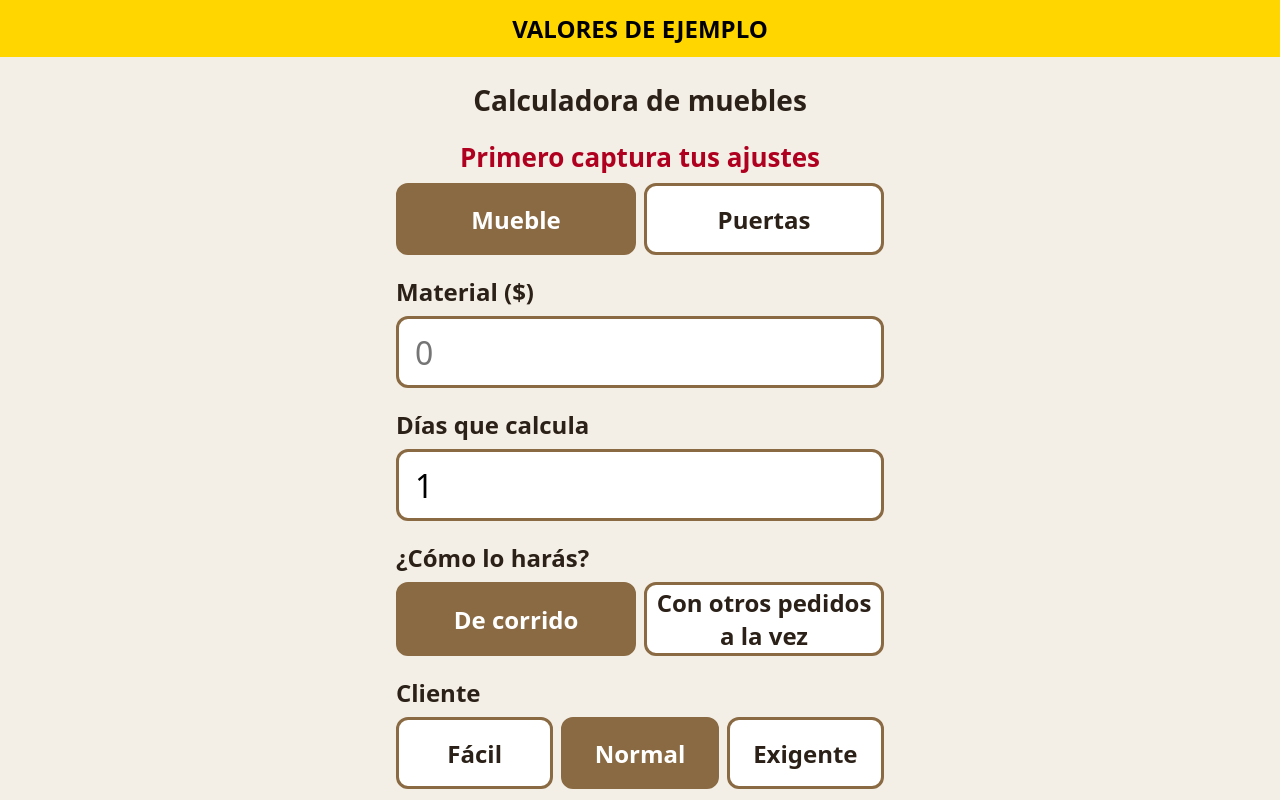
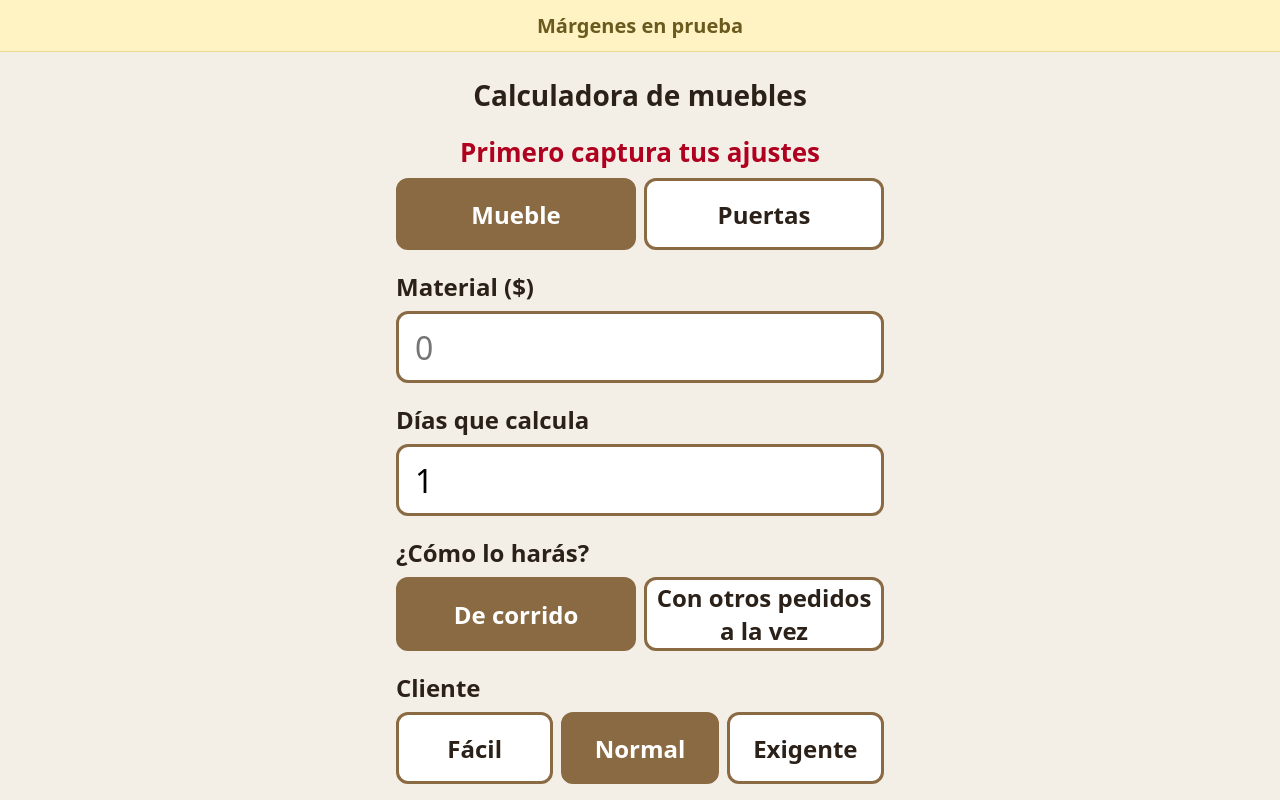
Before and after one commit to MarioVO1/calculadora-muebles, a plain HTML site: page index.html in a window 1280 px wide. Shown: the top 800 px of the page. Drawn offline with Linux system fonts and the light colour scheme.

Commit message:
Letrero 'Márgenes en prueba' en amarillo suave
Co-Authored-By: Claude Sonnet 5.5 <noreply@anthropic.com>

```diff
--- a/config.js
+++ b/config.js
@@ -1,6 +1,6 @@
 // Valores neutros. Los reales se capturan en la pantalla de Ajustes (toque largo sobre el título) y se guardan en el celular.
 const CONFIG = {
-  ejemploActivo: true,      // true = muestra el letrero "VALORES DE EJEMPLO". Pon false con los datos reales
+  ejemploActivo: true,      // true = muestra el letrero "Márgenes en prueba". Pon false con los datos reales
 
   valorDiaTrabajo: 0,       // lo que vale un día de trabajo del carpintero (pesos)
 
--- a/index.html
+++ b/index.html
@@ -7,7 +7,7 @@
   <link rel="stylesheet" href="style.css">
 </head>
 <body>
-  <div id="ejemplo" hidden>VALORES DE EJEMPLO</div>
+  <div id="ejemplo" hidden>Márgenes en prueba</div>
   <main>
     <h1 id="titulo">Calculadora de muebles</h1>
 
--- a/style.css
+++ b/style.css
@@ -13,9 +13,10 @@ body {
   top: 0;
   z-index: 10;
   padding: 12px;
-  background: #ffd600;
-  color: #000;
-  font-size: 24px;
+  background: #fff3c4;
+  color: #6b5a1e;
+  border-bottom: 1px solid #e8d98f;
+  font-size: 20px;
   font-weight: bold;
   text-align: center;
 }
```
